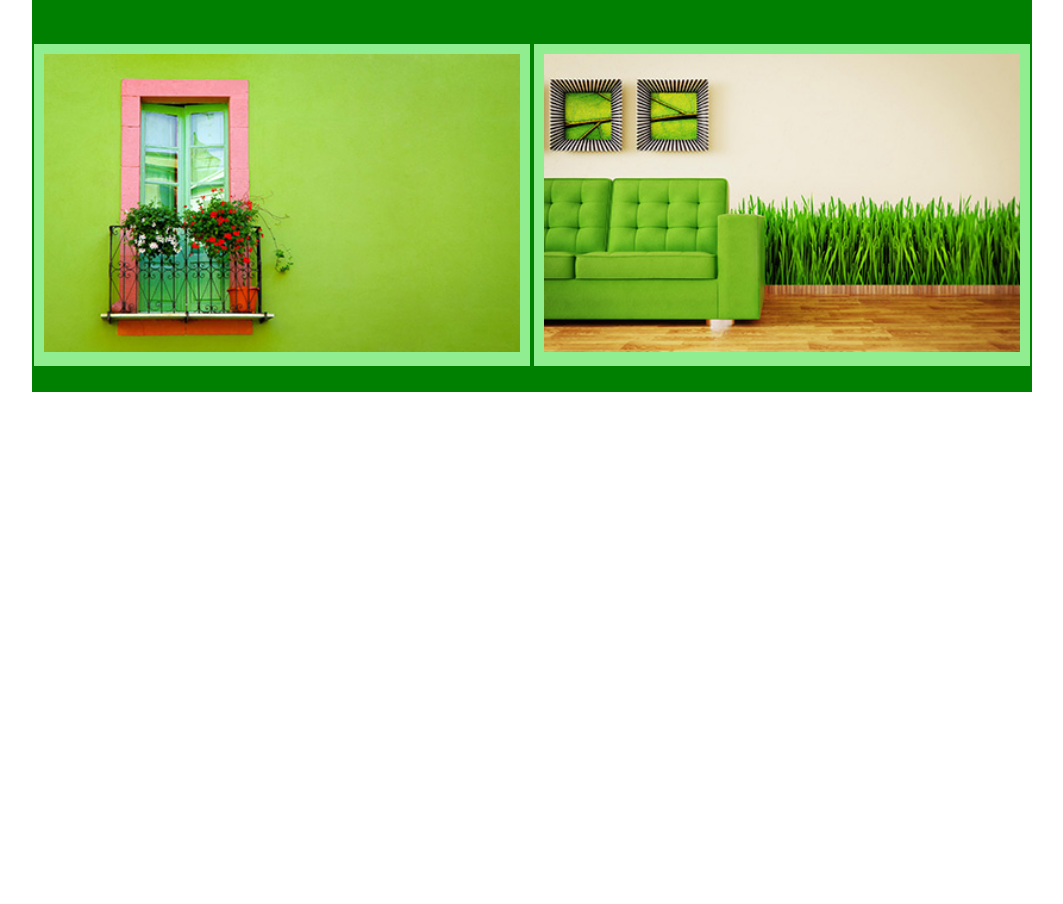
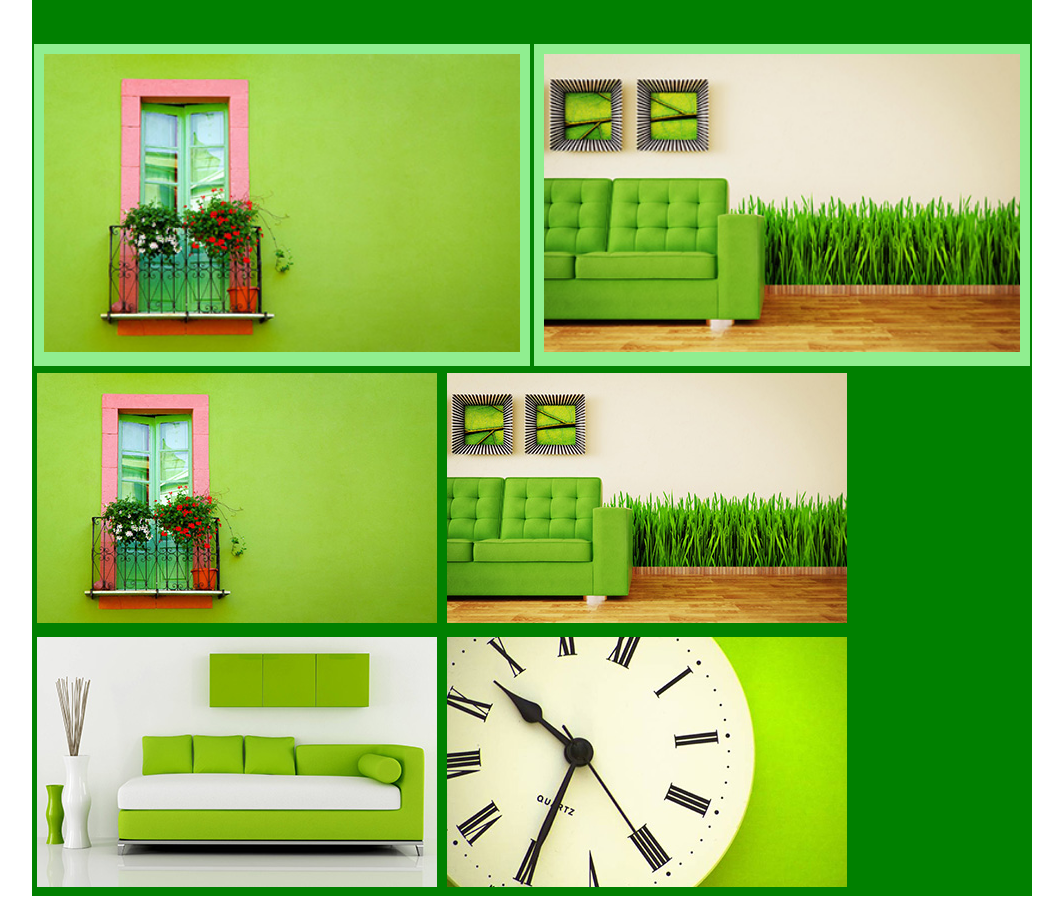
Before and after one commit to bokamatyas/03_boxmodell, a plain HTML site: page index.html in a window 1280 px wide. Shown: the part 116-1020 px from the top of the page, without its empty margins (108-1171 px from the left). Before the commit the page ends 800 px from the top, so only its background shows below. Drawn offline with Linux system fonts and the light colour scheme.

Commit message:
kész az oszlop4

```diff
--- a/index.html
+++ b/index.html
@@ -21,6 +21,19 @@
             </div>
 
             <div class="clear"></div>
+
+            <div class="oszlop4">
+                <img src="./img/1.jpg" alt="">
+            </div>
+            <div class="oszlop4">
+                <img src="./img/2.jpg" alt="">
+            </div>
+            <div class="oszlop4">
+                <img src="./img/3.jpg" alt="">
+            </div>
+            <div class="oszlop4">
+                <img src="./img/4.jpg" alt="">
+            </div>
         </div>
         <div id="footer"></div>
     </div>
--- a/style.css
+++ b/style.css
@@ -4,6 +4,7 @@
     margin-right: auto;
     background-color: green;
     min-height: 500px;
+    overflow: hidden;
 }
 
 #header {
@@ -38,3 +39,13 @@
 .clear {
     clear: both;
 }
+
+.oszlop4{
+    float: left;
+    margin: 5px;
+    width: cal(25% - 10px);
+}
+
+.oszlop4 img {
+    width: 100%;
+}
```
